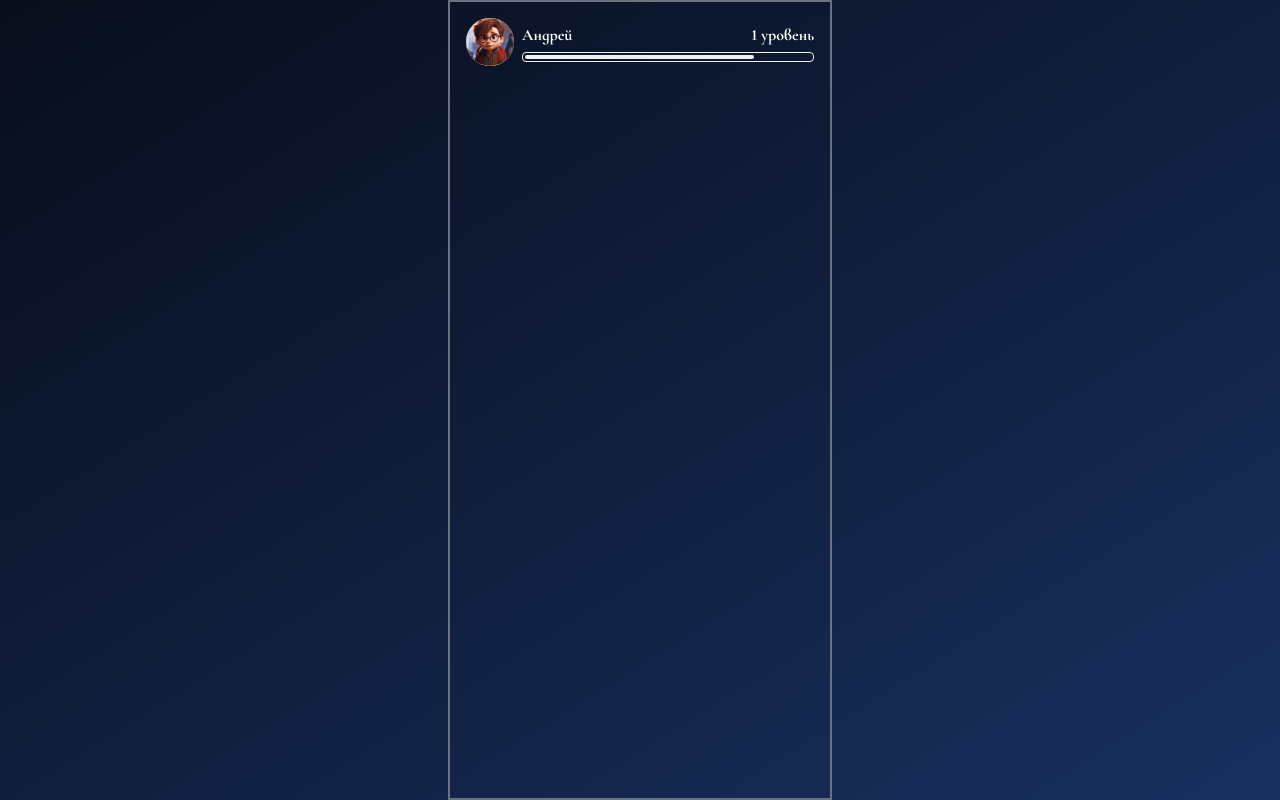
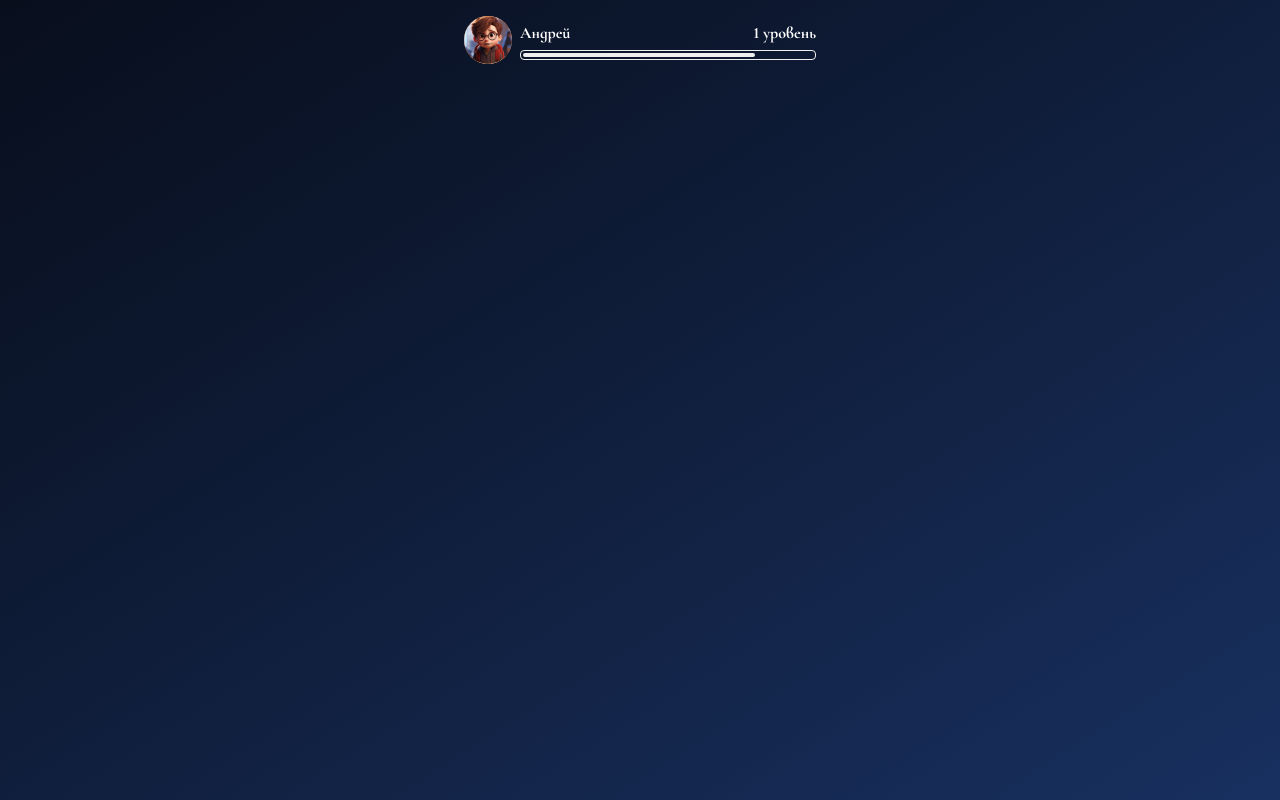
Before and after one commit to Andrey999K/workbook-frontend, a Next.js app: page /quests in a window 1280 px wide. Built offline with nearby package versions, Linux system fonts and the light colour scheme.

Commit message:
feat: add component HeaderQuests

```diff
--- a/app/components/HeaderQuests.tsx
+++ b/app/components/HeaderQuests.tsx
@@ -0,0 +1,21 @@
+import Image from "next/image";
+import { ProgressBar } from "@/app/components/ProgressBar";
+
+export const HeaderQuests = () => {
+  return (
+    <div className="flex items-center gap-2">
+      <div className="w-full max-w-12">
+        <div className="relative w-12 h-12 bg-orange-500 rounded-full overflow-hidden">
+          <Image src="/avatar.jpg" alt="avatar" fill className="object-cover" />
+        </div>
+      </div>
+      <div className="w-full">
+        <div className="flex items-center gap-2 justify-between w-full mb-[5px] font-bold">
+          <span>Андрей</span>
+          <span>1 уровень</span>
+        </div>
+        <ProgressBar percent={80} />
+      </div>
+    </div>
+  );
+};
--- a/app/quests/page.tsx
+++ b/app/quests/page.tsx
@@ -1,28 +1,9 @@
-import Image from "next/image";
-import { ProgressBar } from "@/app/components/ProgressBar";
+import { HeaderQuests } from "@/app/components/HeaderQuests";
 
 export default function Page() {
   return (
-    <div className="w-full max-w-sm mx-auto border-gray-500 border-solid border-2 min-h-screen p-4">
-      <div className="flex items-center gap-2">
-        <div className="w-full max-w-12">
-          <div className="relative w-12 h-12 bg-orange-500 rounded-full overflow-hidden">
-            <Image
-              src="/avatar.jpg"
-              alt="avatar"
-              fill
-              className="object-cover"
-            />
-          </div>
-        </div>
-        <div className="w-full">
-          <div className="flex items-center gap-2 justify-between w-full mb-[5px] font-bold">
-            <span>Андрей</span>
-            <span>1 уровень</span>
-          </div>
-          <ProgressBar percent={80} />
-        </div>
-      </div>
+    <div className="w-full max-w-sm mx-auto min-h-screen p-4">
+      <HeaderQuests />
     </div>
   );
 }
```
